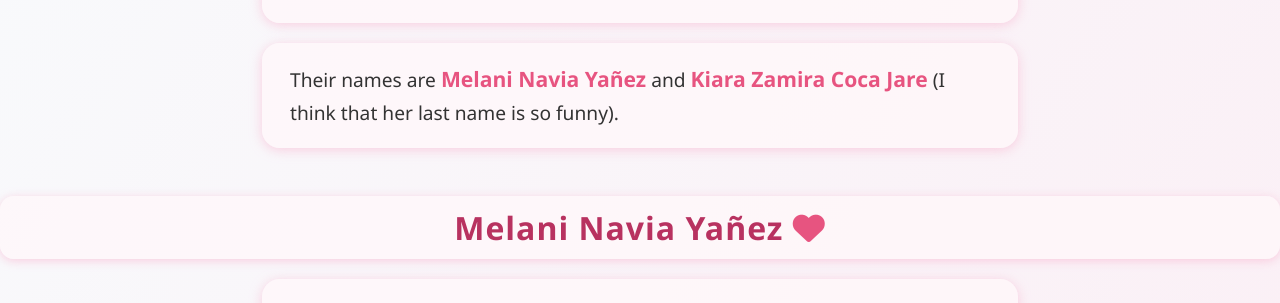
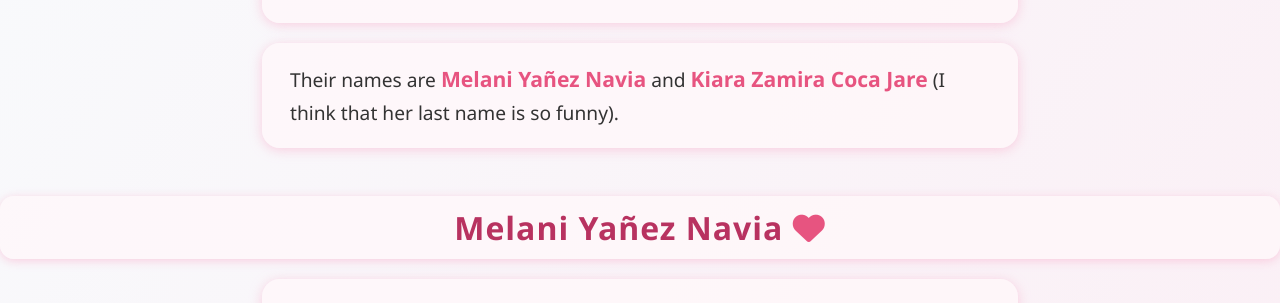
Before and after one commit to Divergame/best, a plain HTML site: page index.html in a window 1280 px wide. Shown: the part 209-512 px from the top of the page. Drawn offline with Linux system fonts and the light colour scheme.

Commit message:
Ajuste de nombres

```diff
--- a/index.html
+++ b/index.html
@@ -15,9 +15,9 @@
     <p>I know a lot of people (It's a lie, I don't know many people), but I have two best friends who are the best of all
         <i class="fa-solid fa-heart" style="color: #ff0000;"></i>.
     </p>
-    <p>Their names are <b>Melani Navia Yañez</b> and <b>Kiara Zamira Coca Jare</b> (I think that her last name is so
+    <p>Their names are <b>Melani Yañez Navia</b> and <b>Kiara Zamira Coca Jare</b> (I think that her last name is so
         funny).</p>
-    <h2>Melani Navia Yañez <i class="fa-solid fa-heart" style="color: #e75480;"></i></h2>
+    <h2>Melani Yañez Navia <i class="fa-solid fa-heart" style="color: #e75480;"></i></h2>
     <p>Melani likes to go to the gym, she's very strong and knows boxing. She also likes to listen to music while she
         washes the dishes. She knows how to play the guitar, but she doesn't have a guitar.</p>
     <p>She shows me many artists, such as: José José, Laufey, Mon Laferte, David Me Estás Matando, K-pop and many Asian
```
